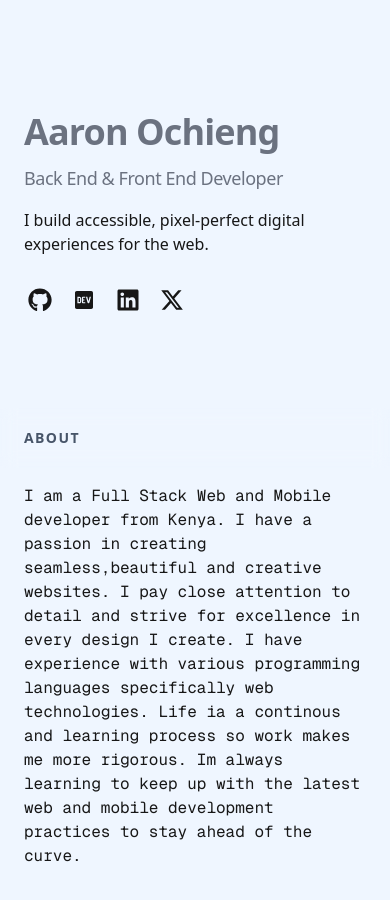
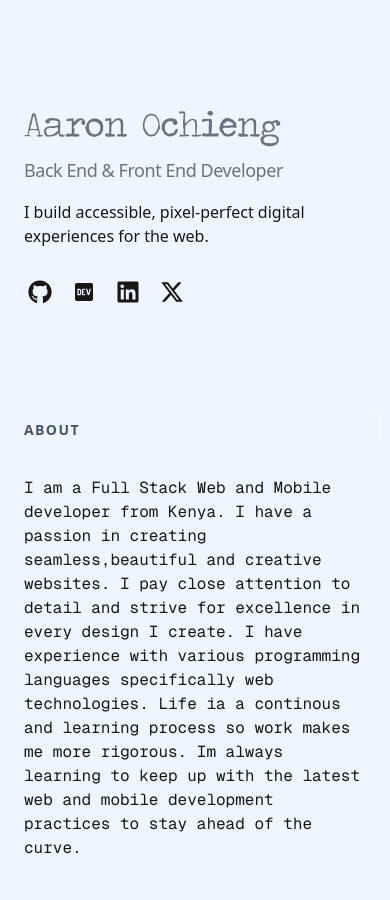
Before and after one commit to Aaron-Ochieng/portfolio, a Next.js app: page / in a window 390 px wide. Shown: the top 900 px of the page. Built offline with nearby package versions, Linux system fonts and the light colour scheme.

Commit message:
fix: typing font

```diff
--- a/app/layout.js
+++ b/app/layout.js
@@ -26,7 +26,7 @@ export default function RootLayout({ children }) {
   return (
     <html lang="en">
       <body
-        className={`${geistSans.variable} ${geistMono.variable} antialiased bg-blue-50 dark:bg-slate-700 container mx-auto min-h-screen-max-screen-xl px-6 py-12 font-sans md:px-12 md:py-20`}
+        className={`${geistSans.variable} ${geistMono.variable} ${typingFont.variable} antialiased bg-blue-50 dark:bg-slate-700 container mx-auto min-h-screen-max-screen-xl px-6 py-10 font-sans md:px-12 md:py-20`}
       >
         <div className="mt-16">
           {children}
```
